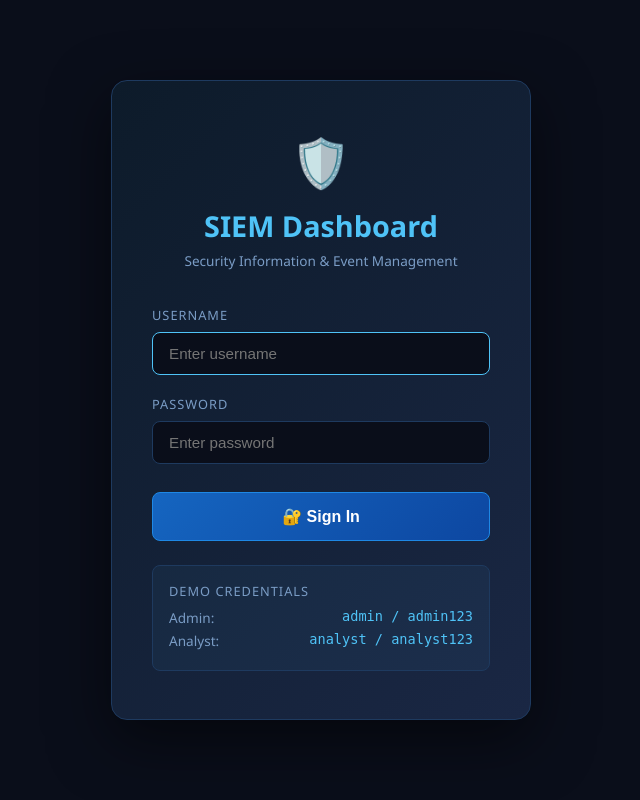
After one commit to VladimirRamirez07/siem-dashboard, a Flask app: page /login in a window 1280 px wide. The commit adds this page. Shown: the whole page, without its empty margins (319-959 px from the left). Run offline with Flask 3, Linux system fonts and the light colour scheme.

Commit message:
feat: add authentication system with login/logout and user roles

```diff
--- /dev/null
+++ b/app/auth.py
@@ -0,0 +1,25 @@
+from flask import Blueprint, render_template, redirect, url_for, request, flash
+from flask_login import login_user, logout_user, login_required
+from .models import User
+
+auth = Blueprint('auth', __name__)
+
+@auth.route('/login', methods=['GET', 'POST'])
+def login():
+    if request.method == 'POST':
+        username = request.form.get('username')
+        password = request.form.get('password')
+        user = User.query.filter_by(username=username).first()
+
+        if user and user.check_password(password):
+            login_user(user)
+            return redirect(url_for('main.index'))
+        flash('Invalid username or password')
+
+    return render_template('login.html')
+
+@auth.route('/logout')
+@login_required
+def logout():
+    logout_user()
+    return redirect(url_for('auth.login'))
--- a/app/templates/index.html
+++ b/app/templates/index.html
@@ -21,7 +21,8 @@
                 <div class="status-dot"></div>
                 <span>Live Monitoring</span>
                 <button onclick="generateLogs()" class="btn-generate">⚡ Generate Events</button>
-            </div>
+<span style="color:#7a9cc5;font-size:0.85rem">👤 {{ user.username }}</span>
+<a href="/logout" style="color:#f44336;text-decoration:none;font-size:0.85rem">🚪 Logout</a>            </div>
         </header>
 
         <!-- Stats Cards -->
--- /dev/null
+++ b/app/templates/login.html
@@ -0,0 +1,169 @@
+<!DOCTYPE html>
+<html lang="en">
+<head>
+    <meta charset="UTF-8">
+    <meta name="viewport" content="width=device-width, initial-scale=1.0">
+    <title>SIEM Dashboard - Login</title>
+    <style>
+        * { margin: 0; padding: 0; box-sizing: border-box; }
+
+        body {
+            background: #0a0e1a;
+            color: #e0e6ff;
+            font-family: 'Segoe UI', sans-serif;
+            min-height: 100vh;
+            display: flex;
+            align-items: center;
+            justify-content: center;
+        }
+
+        .login-container {
+            background: linear-gradient(135deg, #0d1b2a, #1a2744);
+            border: 1px solid #1e3a5f;
+            border-radius: 16px;
+            padding: 48px 40px;
+            width: 100%;
+            max-width: 420px;
+            box-shadow: 0 20px 60px rgba(0,0,0,0.5);
+        }
+
+        .login-header {
+            text-align: center;
+            margin-bottom: 36px;
+        }
+
+        .shield { font-size: 3rem; display: block; margin-bottom: 12px; }
+
+        h1 {
+            font-size: 1.8rem;
+            color: #4fc3f7;
+            font-weight: 700;
+            margin-bottom: 6px;
+        }
+
+        .subtitle { color: #7a9cc5; font-size: 0.85rem; }
+
+        .form-group { margin-bottom: 20px; }
+
+        label {
+            display: block;
+            color: #7a9cc5;
+            font-size: 0.8rem;
+            text-transform: uppercase;
+            letter-spacing: 1px;
+            margin-bottom: 8px;
+        }
+
+        input {
+            width: 100%;
+            background: #0a0e1a;
+            border: 1px solid #1e3a5f;
+            border-radius: 8px;
+            padding: 12px 16px;
+            color: #e0e6ff;
+            font-size: 0.95rem;
+            transition: border-color 0.3s;
+            outline: none;
+        }
+
+        input:focus { border-color: #4fc3f7; }
+
+        .btn-login {
+            width: 100%;
+            background: linear-gradient(135deg, #1565c0, #0d47a1);
+            color: white;
+            border: none;
+            border-radius: 8px;
+            padding: 14px;
+            font-size: 1rem;
+            font-weight: 600;
+            cursor: pointer;
+            transition: all 0.3s;
+            border: 1px solid #1e88e5;
+            margin-top: 8px;
+        }
+
+        .btn-login:hover {
+            background: linear-gradient(135deg, #1976d2, #1565c0);
+            transform: translateY(-2px);
+            box-shadow: 0 8px 25px rgba(21,101,192,0.4);
+        }
+
+        .error {
+            background: rgba(244,67,54,0.1);
+            border: 1px solid #f44336;
+            border-radius: 8px;
+            padding: 10px 14px;
+            color: #f44336;
+            font-size: 0.85rem;
+            margin-bottom: 20px;
+            text-align: center;
+        }
+
+        .demo-credentials {
+            margin-top: 24px;
+            padding: 16px;
+            background: rgba(79,195,247,0.05);
+            border: 1px solid #1e3a5f;
+            border-radius: 8px;
+        }
+
+        .demo-credentials p {
+            color: #7a9cc5;
+            font-size: 0.8rem;
+            margin-bottom: 8px;
+            text-transform: uppercase;
+            letter-spacing: 1px;
+        }
+
+        .cred-row {
+            display: flex;
+            justify-content: space-between;
+            margin-bottom: 4px;
+        }
+
+        .cred-row span { font-size: 0.85rem; }
+        .cred-label { color: #7a9cc5; }
+        .cred-value { color: #4fc3f7; font-family: monospace; }
+    </style>
+</head>
+<body>
+    <div class="login-container">
+        <div class="login-header">
+            <span class="shield">🛡️</span>
+            <h1>SIEM Dashboard</h1>
+            <p class="subtitle">Security Information & Event Management</p>
+        </div>
+
+        {% with messages = get_flashed_messages() %}
+            {% if messages %}
+                <div class="error">{{ messages[0] }}</div>
+            {% endif %}
+        {% endwith %}
+
+        <form method="POST">
+            <div class="form-group">
+                <label>Username</label>
+                <input type="text" name="username" placeholder="Enter username" required autofocus>
+            </div>
+            <div class="form-group">
+                <label>Password</label>
+                <input type="password" name="password" placeholder="Enter password" required>
+            </div>
+            <button type="submit" class="btn-login">🔐 Sign In</button>
+        </form>
+
+        <div class="demo-credentials">
+            <p>Demo Credentials</p>
+            <div class="cred-row">
+                <span class="cred-label">Admin:</span>
+                <span class="cred-value">admin / admin123</span>
+            </div>
+            <div class="cred-row">
+                <span class="cred-label">Analyst:</span>
+                <span class="cred-value">analyst / analyst123</span>
+            </div>
+        </div>
+    </div>
+</body>
+</html>
--- a/requirements.txt
+++ b/requirements.txt
@@ -3,3 +3,4 @@ flask-sqlalchemy==3.1.1
 python-dotenv==1.0.0
 faker==20.1.0
 apscheduler==3.10.4
+flask-login==0.6.3
```
Also changed, not shown: app/__init__.py (+23 -2 lines), app/models.py (+17 -0 lines), app/routes.py (+8 -2 lines), data/siem.db (added).
